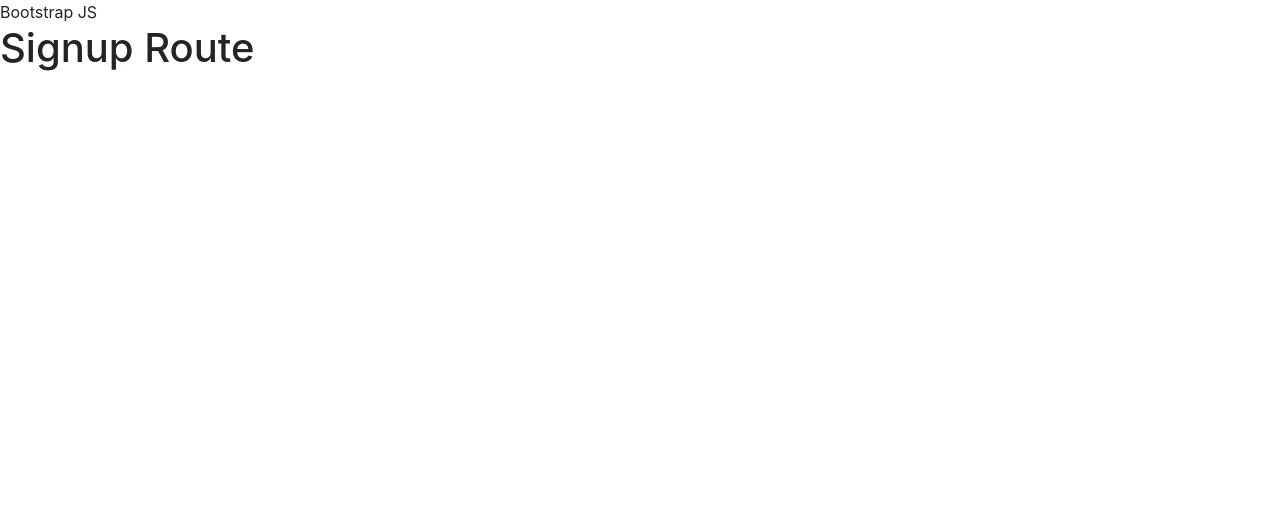
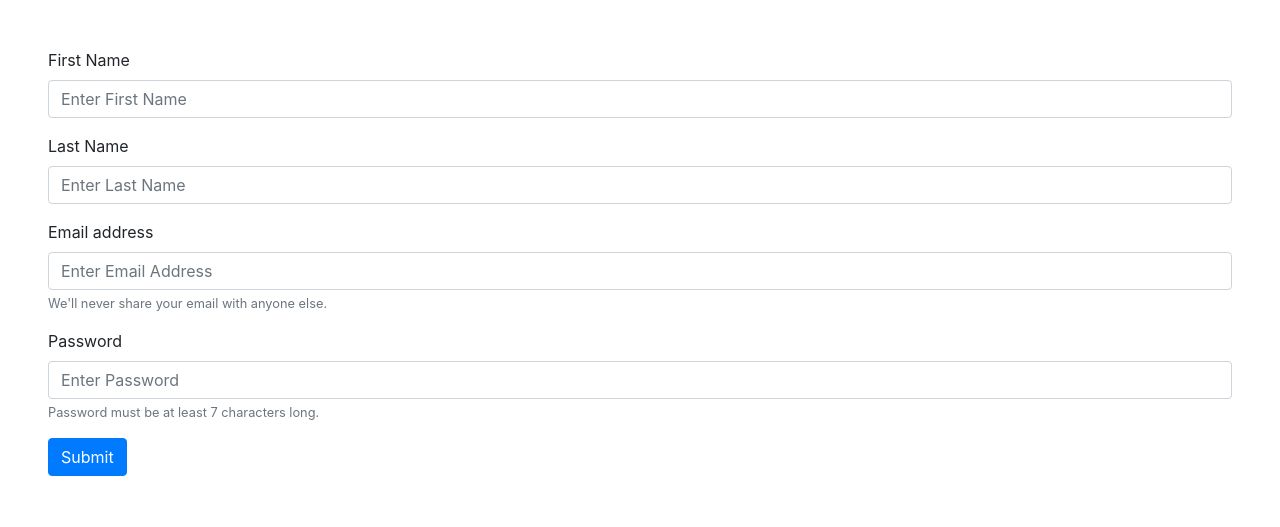
Before and after one commit to jonathan-crepeau/mock, a website: page views/signup.html in a window 1280 px wide. Drawn offline with nearby package versions, Linux system fonts and the light colour scheme.

Commit message:
bootstrap to all html files, form in signup.html

```diff
--- a/public/scripts/signup.js
+++ b/public/scripts/signup.js
@@ -0,0 +1 @@
+console.log('signup.js ready to go!')
--- a/server.js
+++ b/server.js
@@ -20,13 +20,13 @@ app.get('/', (request, response) => {
 
 app.get('/login', (req, res) => {
   res.sendFile(
-    __dirname + '/views/profile'
+    __dirname + '/views/profile.html'
   )
 })
 
 app.get('/signup', (req, res) => {
   res.sendFile(
-    __dirname + '/views/signup'
+    __dirname + '/views/signup.html'
   )
 })
 
--- a/views/signup.html
+++ b/views/signup.html
@@ -8,7 +8,7 @@
     <link rel="stylesheet" href="https://stackpath.bootstrapcdn.com/bootstrap/4.3.1/css/bootstrap.min.css" integrity="sha384-ggOyR0iXCbMQv3Xipma34MD+dH/1fQ784/j6cY/iJTQUOhcWr7x9JvoRxT2MZw1T" crossorigin="anonymous">
     <!-- Main CSS -->
     <link rel="stylesheet" href="/styles/signup.css">
-    Bootstrap JS
+    <!-- Bootstrap JS -->
     <script defer src="https://code.jquery.com/jquery-3.3.1.slim.min.js" integrity="sha384-q8i/X+965DzO0rT7abK41JStQIAqVgRVzpbzo5smXKp4YfRvH+8abtTE1Pi6jizo" crossorigin="anonymous"></script>
     <script defer src="https://cdnjs.cloudflare.com/ajax/libs/popper.js/1.14.7/umd/popper.min.js" integrity="sha384-UO2eT0CpHqdSJQ6hJty5KVphtPhzWj9WO1clHTMGa3JDZwrnQq4sF86dIHNDz0W1" crossorigin="anonymous"></script>
     <script defer src="https://stackpath.bootstrapcdn.com/bootstrap/4.3.1/js/bootstrap.min.js" integrity="sha384-JjSmVgyd0p3pXB1rRibZUAYoIIy6OrQ6VrjIEaFf/nJGzIxFDsf4x0xIM+B07jRM" crossorigin="anonymous"></script>
@@ -16,6 +16,31 @@
     <script defer src="/scripts/signup.js"></script>
   </head>
   <body>
-    <h1>Signup Route</h1>
+    <main>
+        <form class="p-5">
+            <div class="form-group">
+              <label for="first-name">First Name</label>
+              <input type="text" class="form-control" id="first-name" name="first-name" aria-describedby="emailHelp" placeholder="Enter First Name">
+            </div>
+
+            <div class="form-group">
+              <label for="last-name">Last Name</label>
+              <input type="text" class="form-control" id="last-name" name="last-name" aria-describedby="emailHelp" placeholder="Enter Last Name">
+            </div>
+
+            <div class="form-group">
+              <label for="email">Email address</label>
+              <input type="email" class="form-control" id="email" name="email" aria-describedby="emailHelp" placeholder="Enter Email Address">
+              <small id="emailHelp" class="form-text text-muted">We'll never share your email with anyone else.</small>
+            </div>
+
+            <div class="form-group">
+              <label for="password">Password</label>
+              <input type="password" class="form-control" id="password" name="password" placeholder="Enter Password">
+              <small id="passwordHelp" class="form-text text-muted">Password must be at least 7 characters long.</small>
+            </div>
+            <button type="submit" class="btn btn-primary">Submit</button>
+          </form>
+    </main>
   </body>
 </html>
```
Also changed, not shown: views/login.html (+6 -0 lines), views/profile.html (+7 -1 lines).
